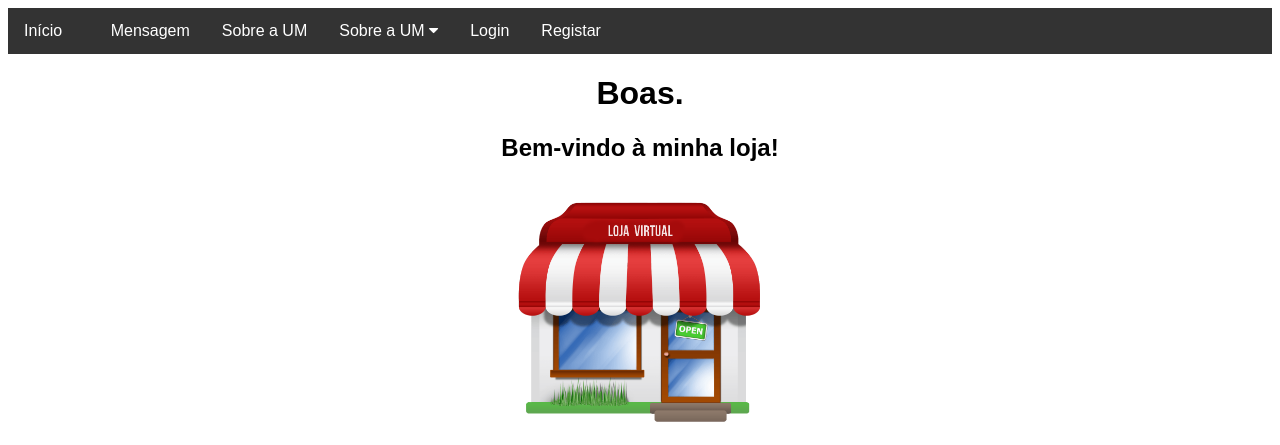
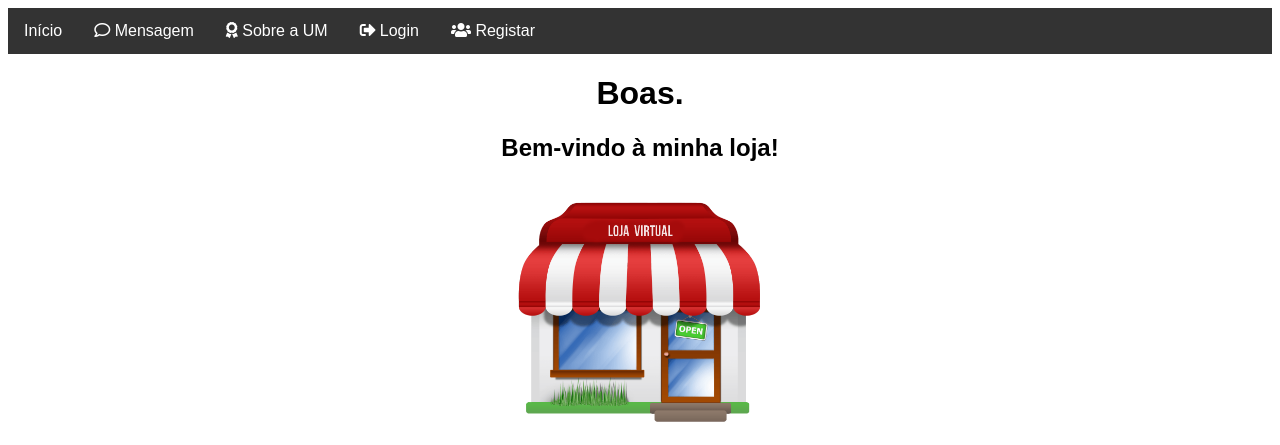
Before and after one commit to diogo7silva/Site-Academia.militar, a Flask app: page / in a window 1280 px wide. Shown: the top 445 px of the page. Run offline with Flask 2, Linux system fonts and the light colour scheme; some libraries are stand-ins or nearby versions.

Commit message:
Trabalho completo

```diff
--- a/templates/layout.html
+++ b/templates/layout.html
@@ -2,6 +2,7 @@
 <html lang="en">
 <head>
   <title>Escola Secundária de Maximinos</title>
+  <link rel="stylesheet" href="https://use.fontawesome.com/releases/v5.6.3/css/all.css" integrity="sha384-UHRtZLI+pbxtHCWp1t77Bi1L4ZtiqrqD80Kn4Z8NTSRyMA2Fd33n5dQ8lWUE00s/" crossorigin="anonymous">
   <link rel="stylesheet" href="https://cdnjs.cloudflare.com/ajax/libs/font-awesome/4.7.0/css/font-awesome.min.css">
   <link rel="stylesheet" type="text/css" href="/static/style.css">
 </head>
@@ -11,9 +12,8 @@
 <div class="navbar">
   <a href="/">Início</a>
   <a href="/mensagem"><i class="far fa-comment"></i> Mensagem</a>
-  <a href="/sobre"><i class="fas fa-award"></i> Sobre a UM</a>
   <div class="subnav">
-    <button class="subnavbtn">Sobre a UM <i class="fa fa-caret-down"></i></button>
+    <button class="subnavbtn"><i class="fas fa-award"></i> Sobre a UM</button>
     <div class="subnav-content">
       <a href="/missão">Missão</a>
       <a href="/visão">Visão</a>
@@ -21,8 +21,8 @@
 
     </div>
   </div>
-  <a href="/login">Login</a>
-  <a href="/registo">Registar</a>
+  <a href="/login"><i class="fas fa-sign-out-alt"></i> Login</a>
+  <a href="/registo"><i class="fas fa-users"></i> Registar</a>
 </div>
 
 
@@ -32,12 +32,12 @@
 
 <div class="footer">
   <table width="100%"><tr><td width="50%">
+  <p> Para qualquer assunto relacionado com a admissão à Academia Militar, deverá entrar em contacto com a Secção de Recrutamento e Admissão, das seguintes formas: </p>
+  <div class="social"><a>Sigam-nos nas nossas redes sociais!</a> <a href="https://www.facebook.com" class="fa fa-facebook fa-10x" ></a> <a href="https://www.youtube.com" class="fa fa-youtube fa-10x"></a> <a href="https://www.instagram.com" class="fa fa-instagram fa-10x"></a></div>
+  </td><td align="center">
   <p> Email: loja@academiamilitar.pt <p/>
   <p> Telefone: 213186970 ou 213186971 </p>
   <p> Morada: Rua Gomes Freire, 1169-203 - Lisboa, Portugal </p>
-  <div class="social"><a>Sigam-nos nas nossas redes sociais!</a> <a href="https://www.facebook.com" class="fa fa-facebook fa-10x" ></a> <a href="https://www.youtube.com" class="fa fa-youtube fa-10x"></a> <a href="https://www.instagram.com" class="fa fa-instagram fa-10x"></a></div>
-  </td><td>
-  <p> Para qualquer assunto relacionado com a admissão à Academia Militar, deverá entrar em contacto com a Secção de Recrutamento e Admissão, das seguintes formas: </p>
   </td></tr></table>
   <p>&copy; Copyright 2019 Diogo Silva</p>
 </div>
```
